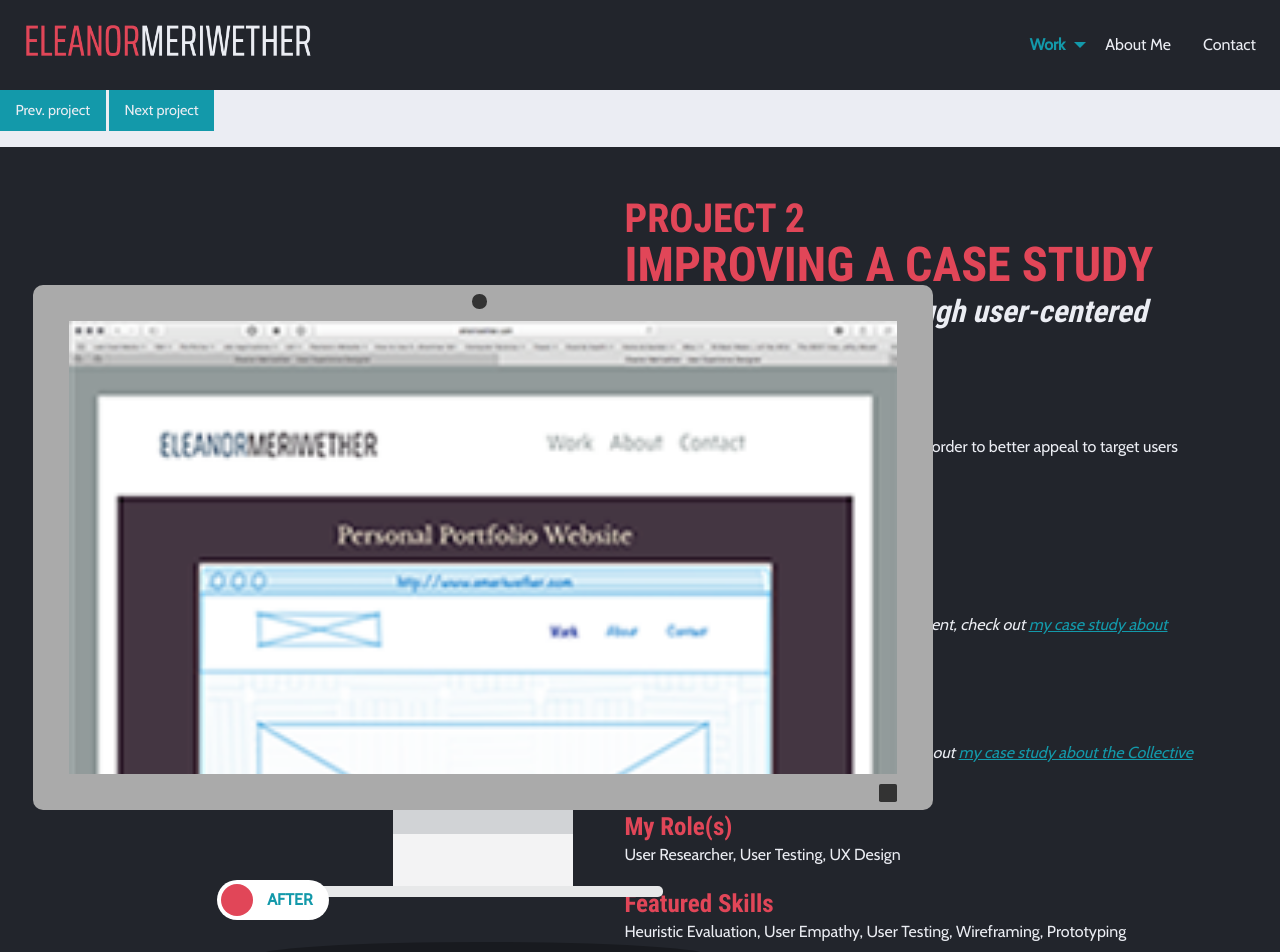
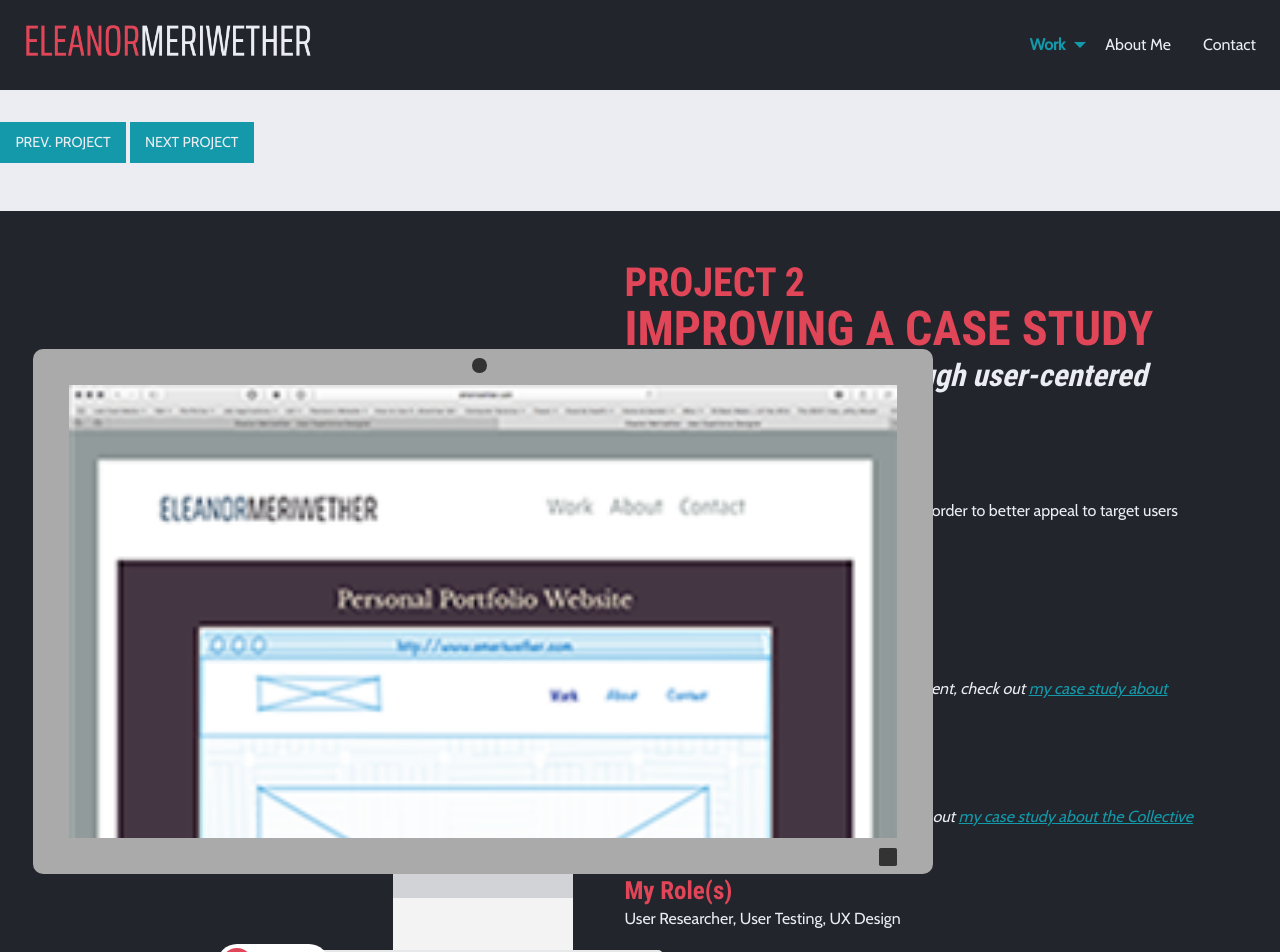
Before and after one commit to emeriwether/emeriwether.github.io, a Jekyll site: the page built from project.html, in a window 1280 px wide. Shown: the top 952 px of the page. Built offline with Jekyll 4.4.1, drawn with Linux system fonts in a browser that asks for light colours.

Commit message:
ct prev comm

```diff
--- a/css2/project.css
+++ b/css2/project.css
@@ -1,11 +1,9 @@
 
 .projectNav {
     background-color: #EBEDF3;
+    padding: 2em 0em;
 }
 
-.projectNav a {
-    padding: 2em 2em;
-}
 
 /***********************/
 /* BEGIN HEADER STYLING */
--- a/project.html
+++ b/project.html
@@ -8,8 +8,8 @@ css: /css2/project.css
 ---
 
 <nav class="cell projectNav">
-    <button class="button" href="/projectA.html">Prev. project</button>
-    <button class="button" href="/projectC.html">Next project</button>
+    <a class="button" href="/projectA.html">PREV. PROJECT</a>
+    <a class="button" href="/projectC.html">NEXT PROJECT</a>
 </nav>
 
 <!-- BEGIN HEADER -->
```
